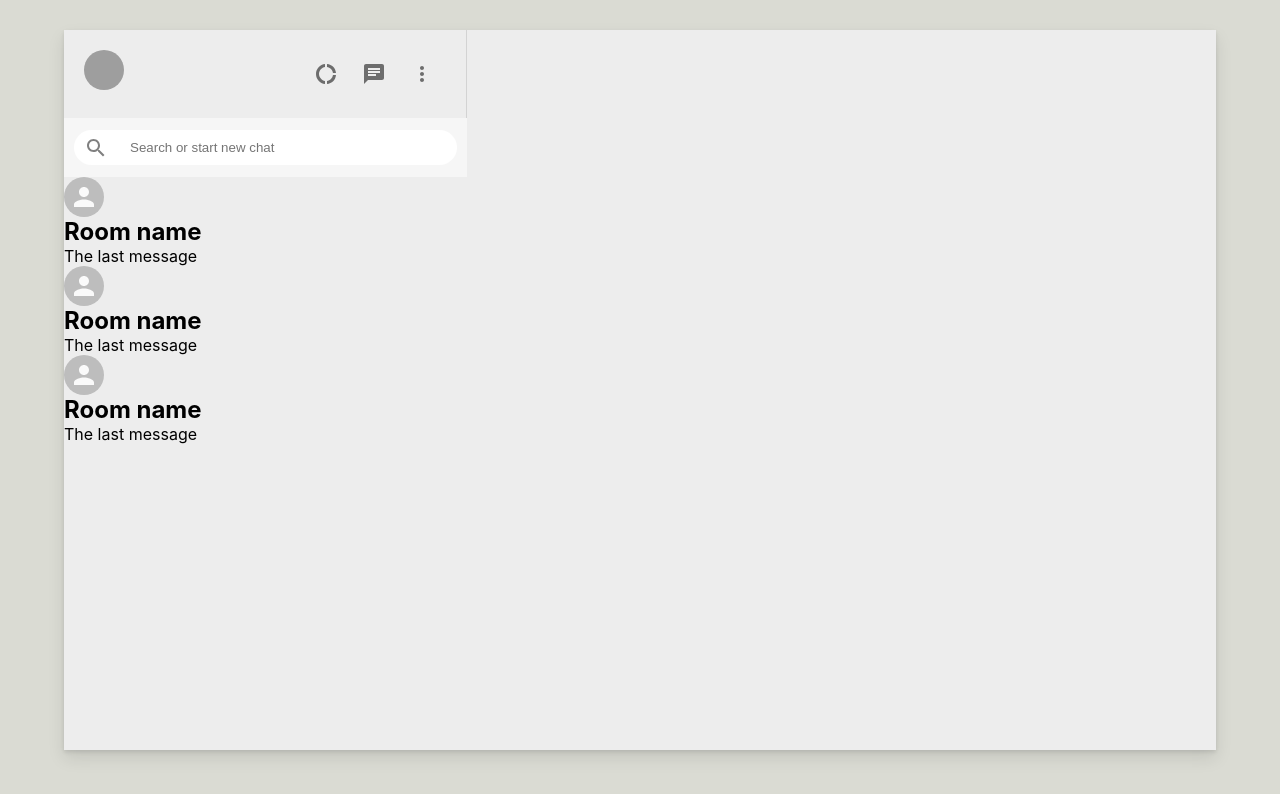
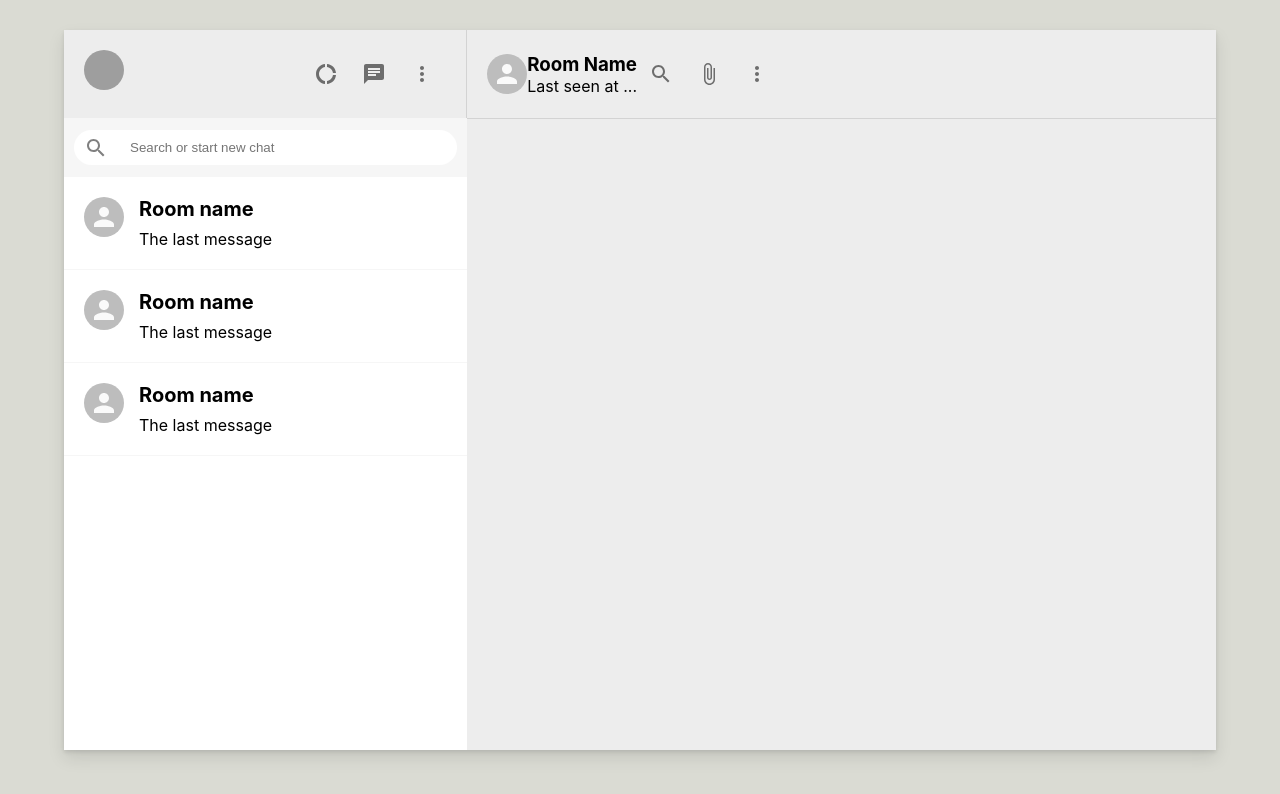
Before and after one commit to sparshsukralia/whatsapp-mern, a React (Create React App) app in the folder whatsapp-frontend/: page / in a window 1280 px wide. Shown: the top 794 px of the page. Built offline with nearby package versions, Linux system fonts and the light colour scheme; grey boxes are pictures that could not be loaded.

Commit message:
chat header

```diff
--- a/whatsapp-frontend/src/Chat/Chat.css
+++ b/whatsapp-frontend/src/Chat/Chat.css
@@ -3,3 +3,10 @@
   flex-direction: column;
   flex: 0.65;
 }
+
+.chat__header {
+  display: flex;
+  padding: 20px;
+  align-items: center;
+  border-bottom: 1px solid lightgray;
+}
--- a/whatsapp-frontend/src/Chat/Chat.js
+++ b/whatsapp-frontend/src/Chat/Chat.js
@@ -1,8 +1,33 @@
+import { Avatar, IconButton } from "@material-ui/core";
+import { AttachFile, MoreVert, SearchOutlined } from "@material-ui/icons";
 import React from "react";
 import "./Chat.css";
 
 const Chat = () => {
-  return <div className="chat">{/* <h1>Chat Box</h1> */}</div>;
+  return (
+    <div className="chat">
+      <div className="chat__header">
+        <Avatar />
+
+        <div className="chat__headerInfo">
+          <h3>Room Name</h3>
+          <p>Last seen at ...</p>
+        </div>
+
+        <div className="chat__headerRight">
+          <IconButton>
+            <SearchOutlined />
+          </IconButton>
+          <IconButton>
+            <AttachFile />
+          </IconButton>
+          <IconButton>
+            <MoreVert />
+          </IconButton>
+        </div>
+      </div>
+    </div>
+  );
 };
 
 export default Chat;
--- a/whatsapp-frontend/src/Sidebar/Sidebar.css
+++ b/whatsapp-frontend/src/Sidebar/Sidebar.css
@@ -45,3 +45,9 @@
   color: gray;
   padding: 10px;
 }
+
+.sidebar__chats {
+  flex: 1;
+  background-color: white;
+  overflow: scroll;
+}
--- a/whatsapp-frontend/src/SidebarChat/SidebarChat.css
+++ b/whatsapp-frontend/src/SidebarChat/SidebarChat.css
@@ -0,0 +1,19 @@
+.sidebarChat {
+  display: flex;
+  padding: 20px;
+  cursor: pointer;
+  border-bottom: 1px solid #f6f6f6;
+}
+
+.sidebarChat:hover {
+  background-color: #ebebeb;
+}
+
+.sidebarChat__info > h2 {
+  font-size: 20px;
+  margin-bottom: 8px;
+}
+
+.sidebarChat__info {
+  margin-left: 15px;
+}
```
